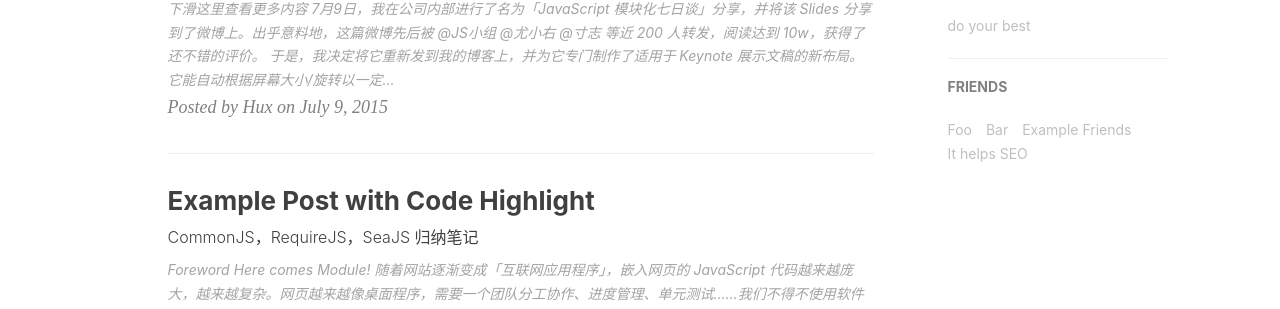
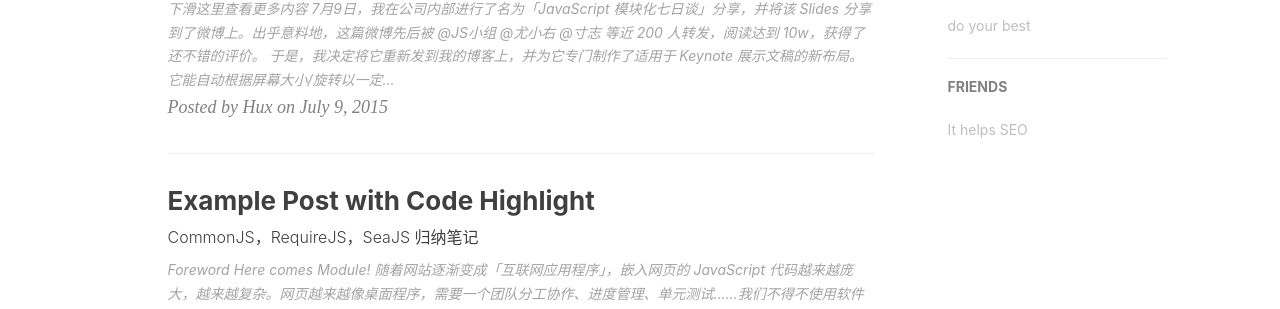
Before and after one commit to LiaoXiaoQiang/LiaoXiaoQiang.github.io, a Jekyll site: the page built from index.html, in a window 1280 px wide. Shown: the part 807-1116 px from the top of the page. Built offline with Jekyll 4.4.1, drawn with Linux system fonts in a browser that asks for light colours; nearby versions of some CDN libraries; the list of posts is cut into pages by our own code; comment, search, counter and statistics services are not loaded.

Commit message:
remove extra info

```diff
--- a/_config.yml
+++ b/_config.yml
@@ -82,15 +82,6 @@ featured-condition-size: 1              # A tag will be featured if the size of
 # Friends
 friends: [
     {
-        title: "Foo",
-        href: "#"
-    },{
-        title: "Bar",
-        href: "#"
-    },{
-        title: "Example Friends",
-        href: "#"
-    },{
         title: "It helps SEO",
         href: "#"
     }
--- a/_includes/head.html
+++ b/_includes/head.html
@@ -5,7 +5,6 @@
     <meta name="viewport" content="width=device-width, initial-scale=1">
     <meta name="description" content="{{ site.description }}">
     <meta name="keyword"  content="{{ site.keyword }}">
-    <link rel="shortcut icon" href="{{ site.baseurl }}/img/favicon.ico">
 
     <title>{% if page.title %}{{ page.title }} - {{ site.SEOTitle }}{% else %}{{ site.SEOTitle }}{% endif %}</title>
 
```
